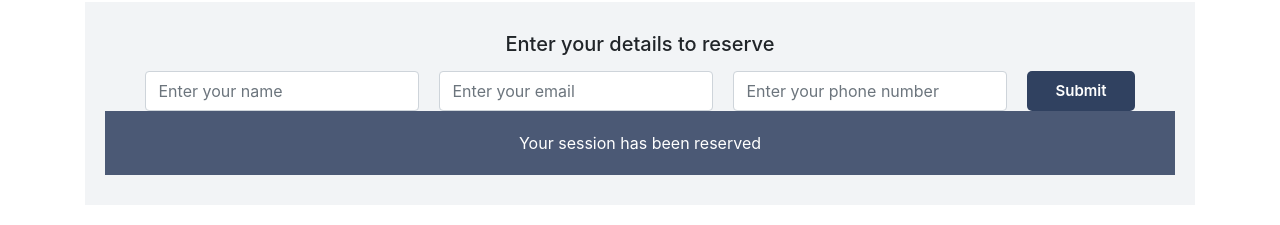
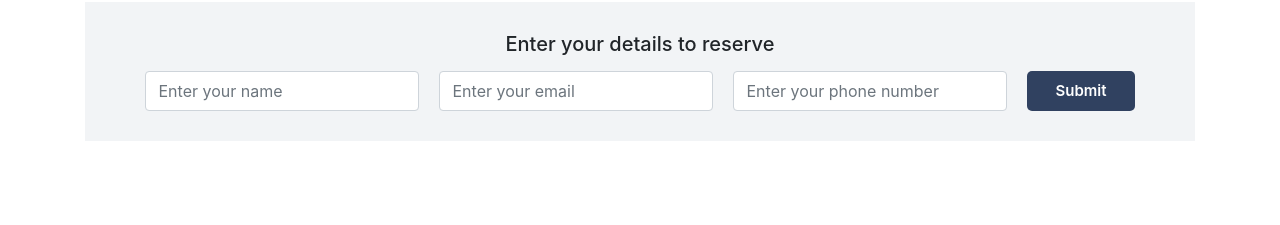
Before and after one commit to enjila/react-mentorship, a React (Create React App) app: page / in a window 1280 px wide. Shown: the part 378-603 px from the top of the page. Built offline with nearby package versions, Linux system fonts and the light colour scheme.

Commit message:
submit-form1

```diff
--- a/src/App.js
+++ b/src/App.js
@@ -40,9 +40,9 @@ export default function App() {
                     </div>
 
                   </form>
-                  <div class="reserve-dialog">
+                  {/* <div class="reserve-dialog">
                   <p class="cp-reserved">Your session has been reserved</p>
-                  </div>
+                  </div> */}
                </div>
                {/* end of cp-form */}
                   </div>
```
